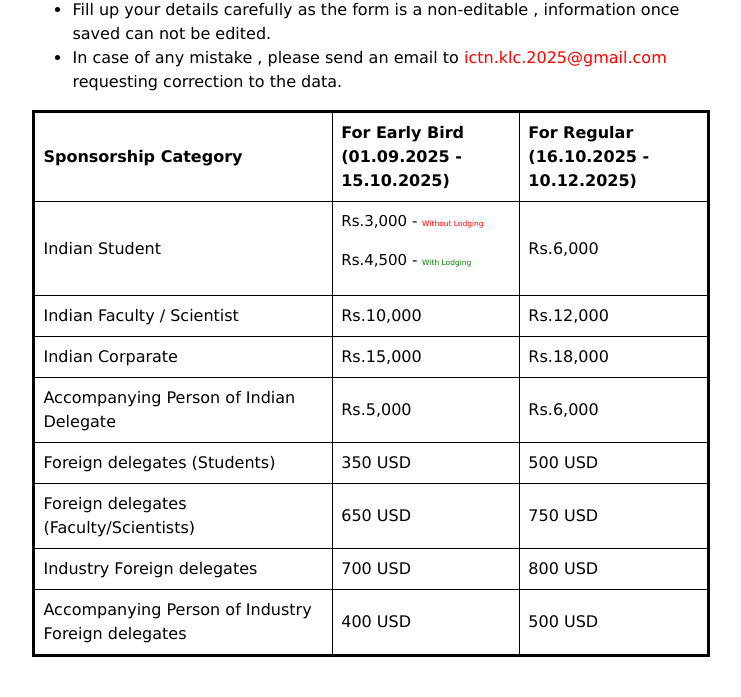
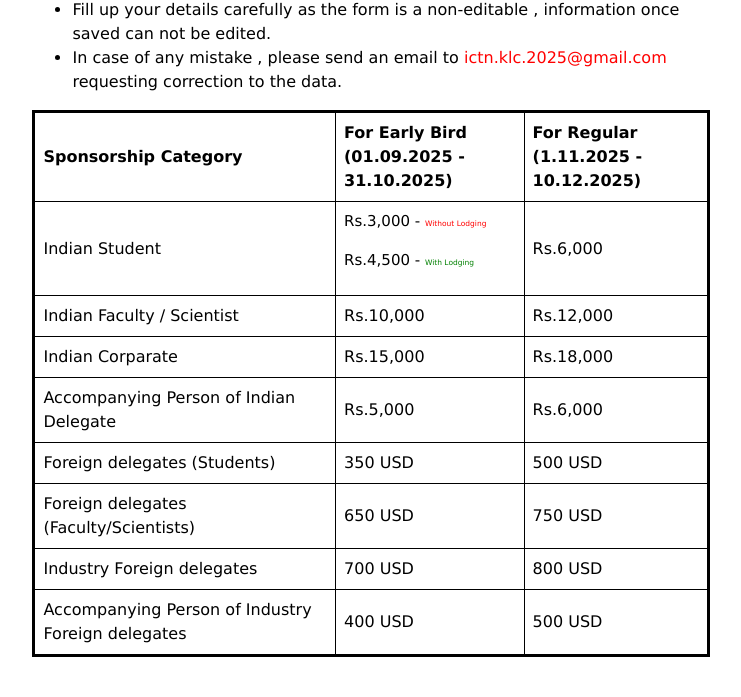
Before and after one commit to ictn-klc-2025/ictn2025, a Django app: page /registration in a window 1280 px wide. Shown: the part 508-1205 px from the top of the page, without its empty margins (269-1010 px from the left). Run offline with Django 4.2, Linux system fonts and the light colour scheme; some libraries are stand-ins or nearby versions.

Commit message:
updating registration date

```diff
--- a/templates/registration.html
+++ b/templates/registration.html
@@ -39,8 +39,8 @@
                     <thead>
                         <tr>
                         <th style="border: 1px solid black; padding: 8px;">Sponsorship Category</th>
-                        <th style="border: 1px solid black; padding: 8px;">For Early Bird <br> (01.09.2025 - 15.10.2025)</th>
-                        <th style="border: 1px solid black; padding: 8px;">For Regular <br> (16.10.2025 - 10.12.2025)</th>
+                        <th style="border: 1px solid black; padding: 8px;">For Early Bird <br> (01.09.2025 - 31.10.2025)</th>
+                        <th style="border: 1px solid black; padding: 8px;">For Regular <br> (1.11.2025 - 10.12.2025)</th>
                         <!-- <th style="border: 1px solid black; padding: 8px;">One Stall</th> -->
                         <!-- <th style="border: 1px solid black; padding: 8px;">Printed Handout with conference kit</th> -->
                         </tr>
```
